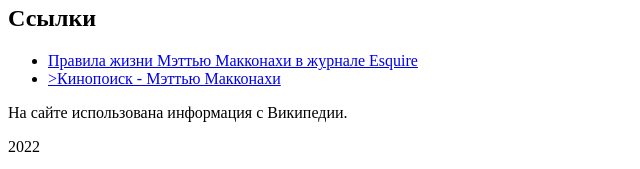
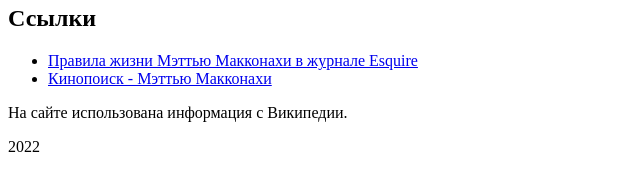
Before and after one commit to koltsovmaksim/WebDev_mcs, a plain HTML site: page 03_profile/index.html in a window 1280 px wide. Shown: the part 1523-1692 px from the top of the page, 0-640 px from the left. Drawn offline with Linux system fonts and the light colour scheme.

Commit message:
Update index.html

```diff
--- a/03_profile/index.html
+++ b/03_profile/index.html
@@ -79,7 +79,7 @@
 <section class="links"><h2 class="sectionText" id="links">Ссылки</h2>
 			<ul>
 				<li><a href="https://esquire.ru/rules/6172-mcconaughey" target="_blank">Правила жизни Мэттью Макконахи в журнале Esquire</a></li>
-				<li><a href="https://www.kinopoisk.ru/name/797" target="_blank">>Кинопоиск - Мэттью Макконахи</a></li>
+				<li><a href="https://www.kinopoisk.ru/name/797" target="_blank">Кинопоиск - Мэттью Макконахи</a></li>
 			</ul>
 		</section>
 
```
